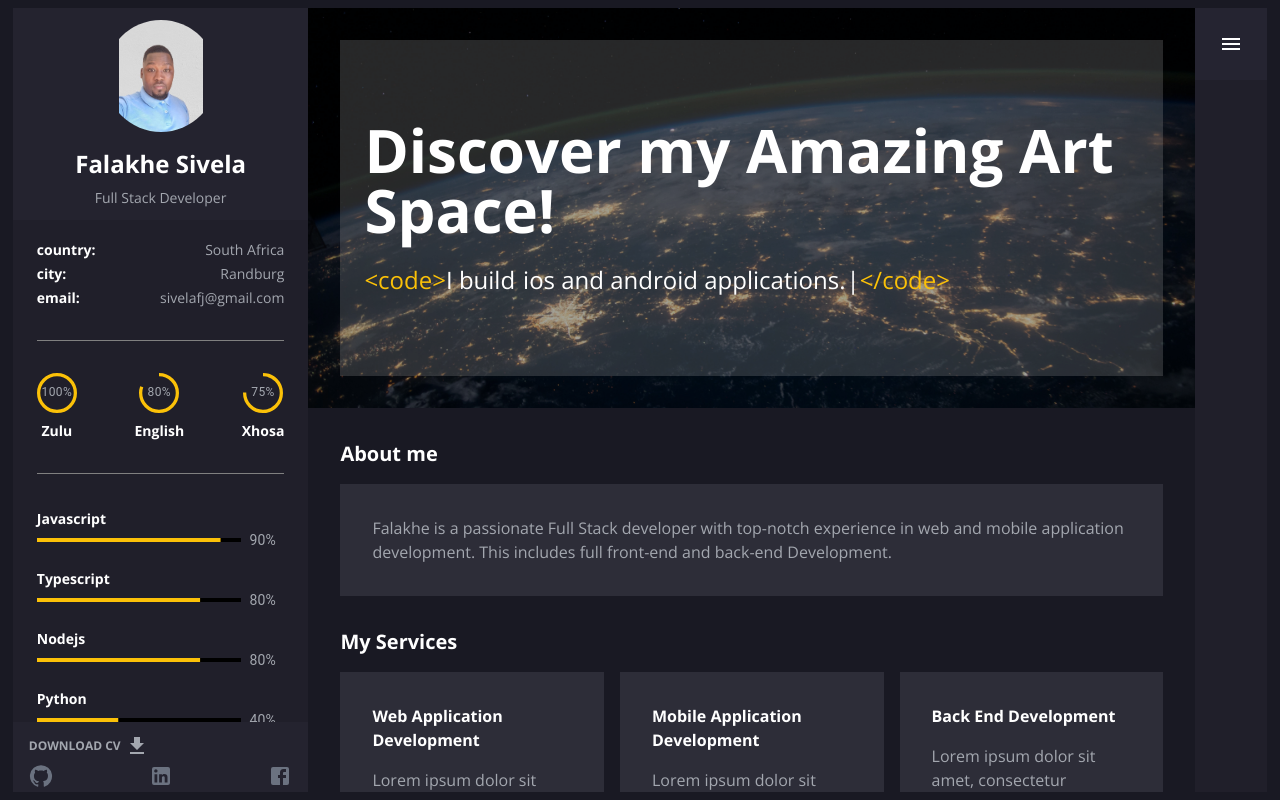
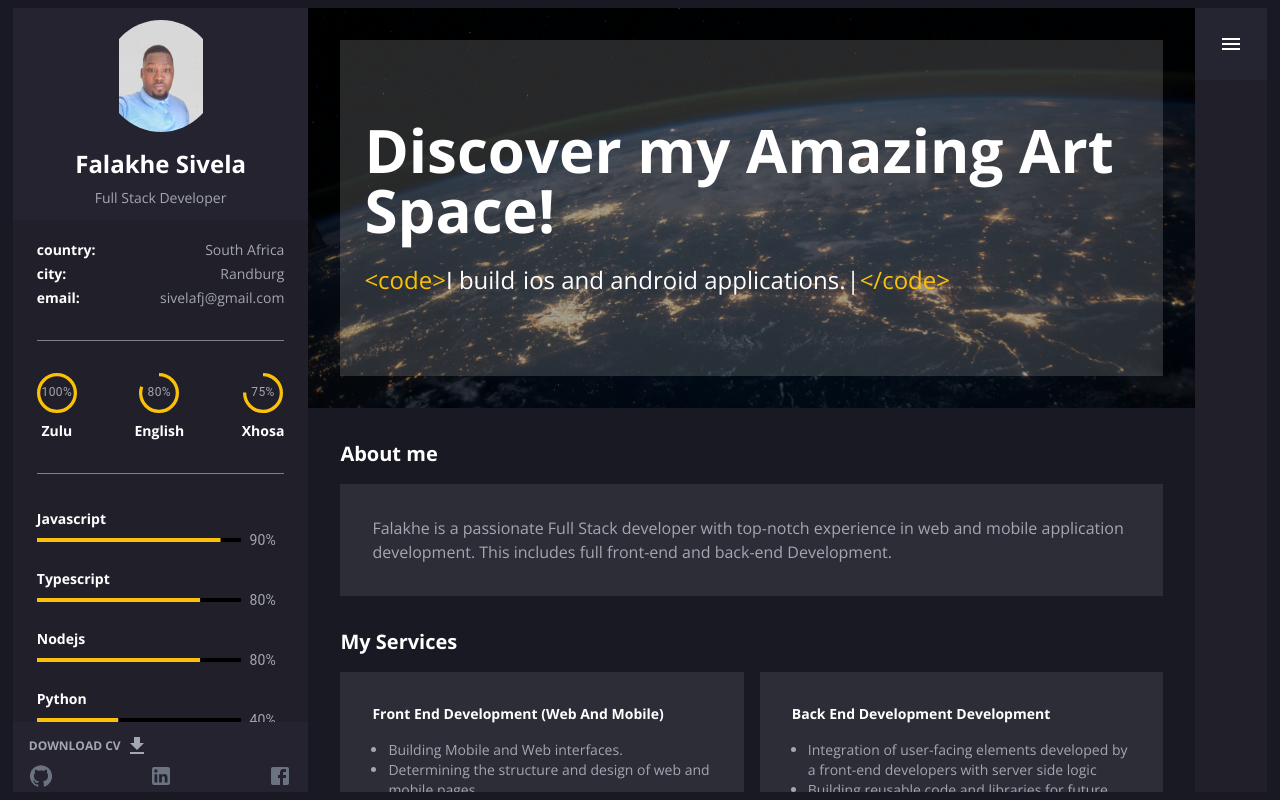
Before and after one commit to falakhelanga/second-portifolio, a Next.js app: page / in a window 1280 px wide. Built offline with nearby package versions, Linux system fonts and the light colour scheme.

Commit message:
[F] project page

```diff
--- a/components/elements/Project.tsx
+++ b/components/elements/Project.tsx
@@ -1,10 +1,17 @@
 import Image from "next/image";
+import Link from "next/link";
 import React from "react";
+import ChevronRightIcon from "@mui/icons-material/ChevronRight";
 
-const Project = ({ image }: { image: string }) => {
+const Project = ({
+  project,
+}: {
+  project: { image: string; title: string; desc: string; link: string };
+}) => {
+  const { image, title, desc, link } = project;
   return (
     <div
-      className=" bg-black relative  "
+      className=" bg-black relative md:cursor-pointer overflow-y-hidden project "
       //   style={{
       //     backgroundImage: image,
       //     backgroundSize: "cover",
@@ -22,8 +29,25 @@ const Project = ({ image }: { image: string }) => {
       />
       <div
         // style={{ backgroundColor: "rgba(0,0,0,0.2)" }}
-        className=" absolute top-0 w-full h-full p-8"
-      ></div>
+        className=" absolute top-0 w-full h-full flex items-end "
+      >
+        <div className="bg-[#2D2D38] relative top-[10rem] w-full project-desc text-muted p-4 text-sm font-thin ">
+          <h1 className="text-white  font-semibold mb-1 capitalize">{title}</h1>
+          <p className="mb-2">{desc}</p>
+
+          <a
+            href={link}
+            target="_blank"
+            className="text-[#FBC108] uppercase font-semibold text-[0.7em] flex items-center link-to-visit-site "
+            rel="noreferrer"
+          >
+            <span>Visit this site</span>{" "}
+            <span className="visit-site">
+              <ChevronRightIcon className="text-[1.8em]" />
+            </span>
+          </a>
+        </div>
+      </div>
     </div>
   );
 };
--- a/components/elements/Service.tsx
+++ b/components/elements/Service.tsx
@@ -2,14 +2,20 @@ import React from "react";
 
 interface ServiceProps {
   title: string;
-  description: string;
+  description: Array<string>;
 }
 
 const Service = ({ title, description }: ServiceProps) => {
   return (
-    <div className="bg-[#2D2D38] p-8">
-      <h1 className="font-bold text-md capitalize mb-4">{title}</h1>
-      <p className="text-muted">{description}</p>
+    <div className="bg-[#2D2D38] p-8 text-sm text-muted">
+      <h1 className="font-bold text-md capitalize mb-4 text-white ">{title}</h1>
+      <ul className="pl-4">
+        {description.map((item) => (
+          <li key={item} className="list-disc">
+            {item}
+          </li>
+        ))}
+      </ul>
     </div>
   );
 };
--- a/components/layouts/sidebar/SideBarContent.tsx
+++ b/components/layouts/sidebar/SideBarContent.tsx
@@ -33,7 +33,9 @@ const otherSkills = [
   `React testing, Jest`,
   `Tailwind css, Bootstrap, Material UI`,
   `GraphQL, RestApi, Express`,
+  `Git, Github, Bitbucket`,
   `MongoDb, AWS, Google Cloud`,
+  `strapi, wordpress`,
   `Firebase`,
 ];
 
--- a/components/sections/projects/index.tsx
+++ b/components/sections/projects/index.tsx
@@ -1,13 +1,25 @@
 import React from "react";
 import Project from "../../elements/Project";
+
+const projects = [
+  {
+    title: "The Box fashion",
+    image: "/images/tbf.png",
+    desc: "Inspired to empower the everyday South African woman. The Box Fashion is the first and only local accessories membership service company that provides our clients with the latest fashion pieces and styling advice, all delivered to your doorstep in a box.",
+    link: "https://theboxfashion.co.za/",
+  },
+];
 
 const Projects = () => {
   return (
     <div className="grid grid-cols-2 gap-6 w-full">
-      <Project image="/images/tbf.png" />
+      {projects.map((project) => (
+        <Project key={project.title} project={project} />
+      ))}
+      {/* <Project image="/images/tbf.png" />
       <Project image="/images/ap.png" />
       <Project image="/images/wbr.png" />
-      <Project image="/images/KT.png" />
+      <Project image="/images/KT.png" /> */}
     </div>
   );
 };
--- a/components/sections/services/index.tsx
+++ b/components/sections/services/index.tsx
@@ -3,25 +3,41 @@ import Service from "../../elements/Service";
 
 const services = [
   {
-    title: "Web Application Development",
-    description:
-      "Lorem ipsum dolor sit amet, consectetur adipisicing elit. Delectus esse commodi deserunt vitae, vero quasi! Veniam quaerat tenetur pariatur doloribus.",
+    title: "Front End Development (Web And Mobile)",
+    description: [
+      "Building Mobile and Web interfaces.",
+      "Determining the structure and design of web and mobile pages.",
+      "Ensuring user experience determines design choices.",
+      "Developing features to enhance the user experience.",
+      "Striking a balance between functional and aesthetic design.",
+      "Ensuring web design is optimized for smartphones.",
+      "Building reusable code for future use.",
+      "Optimizing web pages for maximum speed and scalability.",
+      "Utilizing a variety of markup languages to write web pages.",
+      "Maintaining brand consistency throughout the design.",
+    ],
   },
   {
-    title: "Mobile Application Development",
-    description:
-      "Lorem ipsum dolor sit amet, consectetur adipisicing elit. Delectus esse commodi deserunt vitae, vero quasi! Veniam quaerat tenetur pariatur doloribus.",
+    title: "Back End Development Development",
+    description: [
+      "Integration of user-facing elements developed by a front-end developers with server side logic",
+      "Building reusable code and libraries for future use",
+      "Building Restful and GraphQl apis",
+      "Optimization of the application for maximum speed and scalability",
+      "Implementation of security and data protection",
+      "Design and implementation of data storage solutions",
+    ],
   },
-  {
-    title: "Back end Development",
-    description:
-      "Lorem ipsum dolor sit amet, consectetur adipisicing elit. Delectus esse commodi deserunt vitae, vero quasi! Veniam quaerat tenetur pariatur doloribus.",
-  },
+  // {
+  //   title: "Back end Development",
+  //   description:
+  //     "Lorem ipsum dolor sit amet, consectetur adipisicing elit. Delectus esse commodi deserunt vitae, vero quasi! Veniam quaerat tenetur pariatur doloribus.",
+  // },
 ];
 
 const Services = () => {
   return (
-    <div className="grid grid-cols-3 gap-4">
+    <div className="grid grid-cols-2 gap-4">
       {services.map((service) => (
         <Service
           key={service.title}
--- a/package.json
+++ b/package.json
@@ -24,6 +24,7 @@
     "typewriter-effect": "^2.19.0"
   },
   "devDependencies": {
+    "@tailwindcss/typography": "^0.5.4",
     "@types/node": "18.0.0",
     "@types/react": "18.0.14",
     "@types/react-dom": "18.0.5",
--- a/styles/globals.css
+++ b/styles/globals.css
@@ -47,3 +47,15 @@ a {
   -ms-overflow-style: none; /* IE and Edge */
   scrollbar-width: none; /* Firefox */
 }
+.visit-site {
+  transition: all ease-in-out 0.5s;
+}
+.link-to-visit-site:hover .visit-site {
+  margin-left: 0.3rem;
+}
+.project-desc {
+  transition: all ease 0.5s;
+}
+.project:hover .project-desc {
+  top: 0;
+}
--- a/tailwind.config.js
+++ b/tailwind.config.js
@@ -35,5 +35,8 @@ module.exports = {
       },
     },
   },
-  plugins: [],
+  plugins: [
+    require("@tailwindcss/typography"),
+    // ...
+  ],
 };
```
Also changed, not shown: 2 other files (tests, documents, lock files or other folders).
